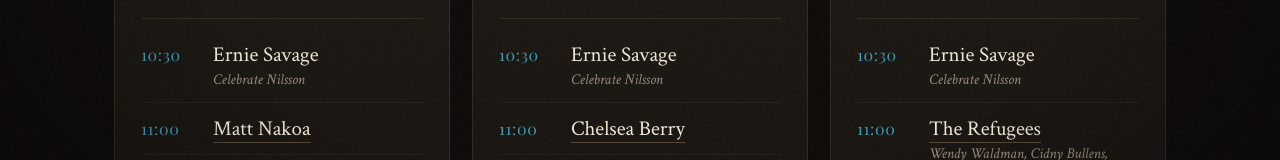
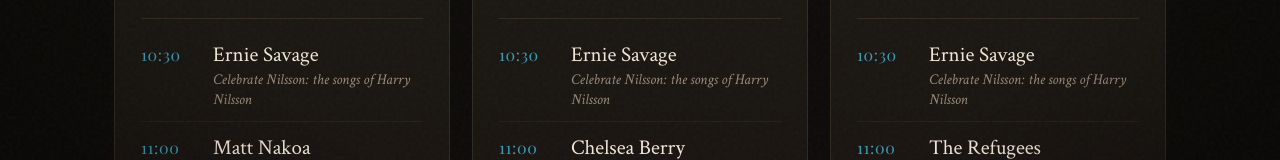
Before and after one commit to erniesavage/ernie-savage-booking, a Next.js app: page /nerfa in a window 1280 px wide. Shown: the part 467-627 px from the top of the page. Built offline with nearby package versions, Linux system fonts and the light colour scheme; a web font is replaced by a local one.

Commit message:
NERFA-page-set-captions

```diff
--- a/src/app/nerfa/page.tsx
+++ b/src/app/nerfa/page.tsx
@@ -27,7 +27,7 @@ const NIGHTS: Night[] = [
     day: 'Thursday',
     date: 'November 12',
     slots: [
-      { time: '10:30', name: 'Ernie Savage', note: 'Celebrate Nilsson' },
+      { time: '10:30', name: 'Ernie Savage', note: 'Celebrate Nilsson: the songs of Harry Nilsson' },
       { time: '11:00', name: 'Matt Nakoa', url: 'https://mattnakoa.com' },
       { time: '11:30', name: 'Wolftrap', url: 'https://wolftrap.band' },
       { time: '11:50', name: 'Eddie D and the Guarantee', url: 'https://eddiedandtheguarantee.com' },
@@ -38,7 +38,7 @@ const NIGHTS: Night[] = [
     day: 'Friday',
     date: 'November 13',
     slots: [
-      { time: '10:30', name: 'Ernie Savage', note: 'Celebrate Nilsson' },
+      { time: '10:30', name: 'Ernie Savage', note: 'Celebrate Nilsson: the songs of Harry Nilsson' },
       { time: '11:00', name: 'Chelsea Berry', url: 'https://chelseaberry.com' },
       { time: '11:30', name: 'Claire Wellin', url: 'https://www.clairewellin.com' },
       { time: '12:00', name: 'Kemp Harris', url: 'https://kempharris.band' },
@@ -50,7 +50,7 @@ const NIGHTS: Night[] = [
     day: 'Saturday',
     date: 'November 14',
     slots: [
-      { time: '10:30', name: 'Ernie Savage', note: 'Celebrate Nilsson' },
+      { time: '10:30', name: 'Ernie Savage', note: 'Celebrate Nilsson: the songs of Harry Nilsson' },
       { time: '11:00', name: 'The Refugees', url: 'https://therefugeesmusic.com', note: 'Wendy Waldman, Cidny Bullens, Deborah Holland' },
       { time: '11:30', name: 'Hope Dunbar', url: 'https://hopedunbarmusic.com' },
       { time: '11:50', name: 'Juliet Lloyd', url: 'https://julietlloyd.com' },
```
